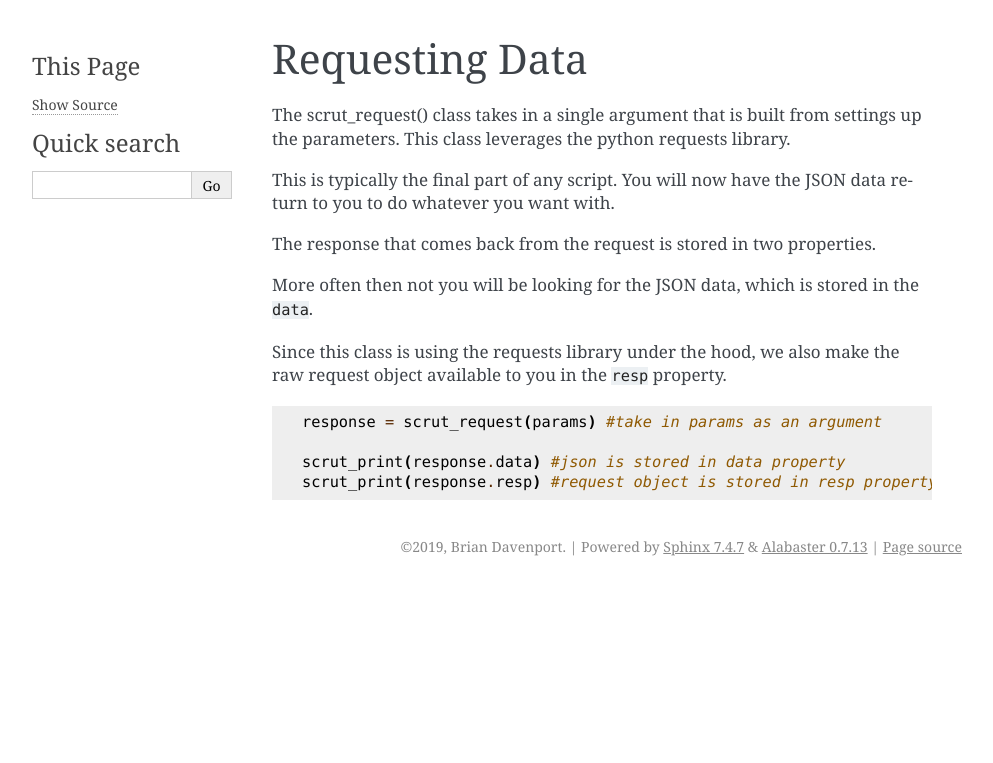
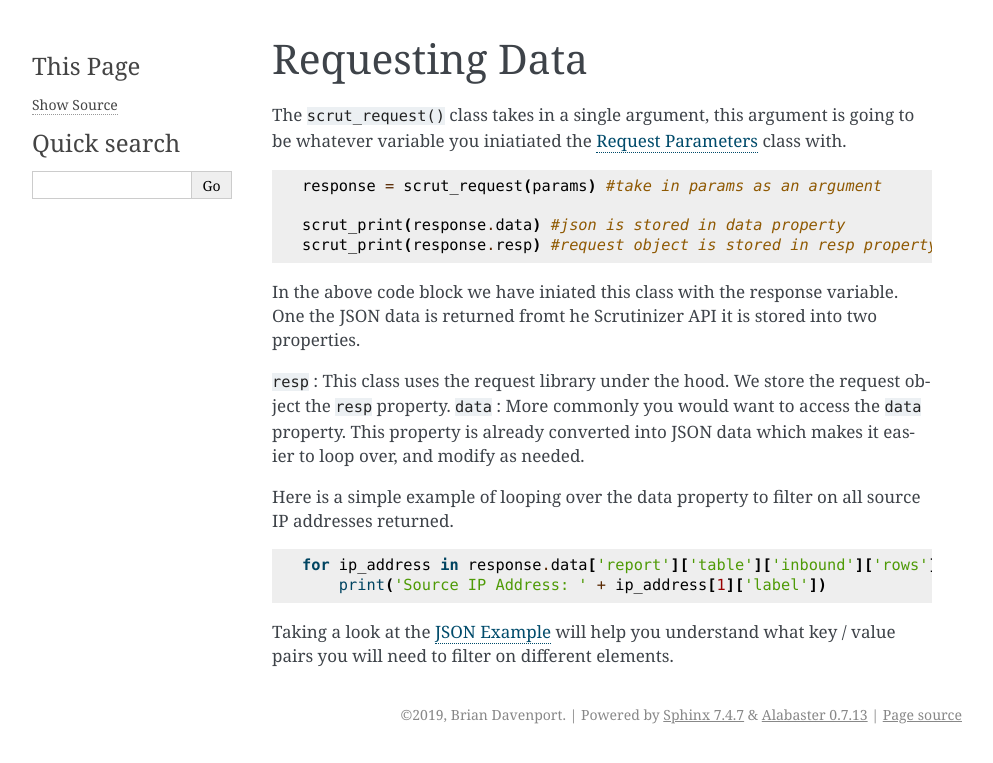
Before and after one commit to briandav22/api_docs, a Sphinx documentation site: the page built from docs/source/api_request.rst, in a window 1280 px wide. Shown: the top 763 px of the page, without its empty margins (148-1141 px from the left). Built offline with Sphinx 7.4.7, drawn with Linux system fonts in a browser that asks for light colours.

Commit message:
adding examples

```diff
--- a/docs/source/api_request.rst
+++ b/docs/source/api_request.rst
@@ -3,15 +3,8 @@
 Requesting Data
 =================
 
-The scrut_request() class takes in a single argument that is built from settings up the parameters. This class leverages the python requests library.
+The ``scrut_request()`` class takes in a single argument, this argument is going to be whatever variable you iniatiated the :ref:`api_params` class with.
 
-This is typically the final part of any script. You will now have the JSON data return to you to do whatever you want with.
-
-The response that comes back from the request is stored in two properties.
-
-More often then not you will be looking for the JSON data, which is stored in the ``data``.
-
-Since this class is using the requests library under the hood, we also make the raw request object available to you in the ``resp`` property.
 
 .. code-block:: python
 
@@ -19,3 +12,18 @@ Since this class is using the requests library under the hood, we also make the
 
     scrut_print(response.data) #json is stored in data property
     scrut_print(response.resp) #request object is stored in resp property.
+
+
+In the above code block we have iniated this class with the response variable. One the JSON data is returned fromt he Scrutinizer API it is stored into two properties.
+
+``resp`` : This class uses the request library under the hood. We store the request object the ``resp`` property.
+``data`` : More commonly you would want to access the ``data`` property. This property is already converted into JSON data which makes it easier to loop over, and modify as needed.
+
+Here is a simple example of looping over the data property to filter on all source IP addresses returned.
+
+.. code-block:: python
+
+    for ip_address in response.data['report']['table']['inbound']['rows']:
+        print('Source IP Address: ' + ip_address[1]['label'])
+
+Taking a look at the :ref:`api_json_example` will help you understand what key / value pairs you will need to filter on different elements.
```
